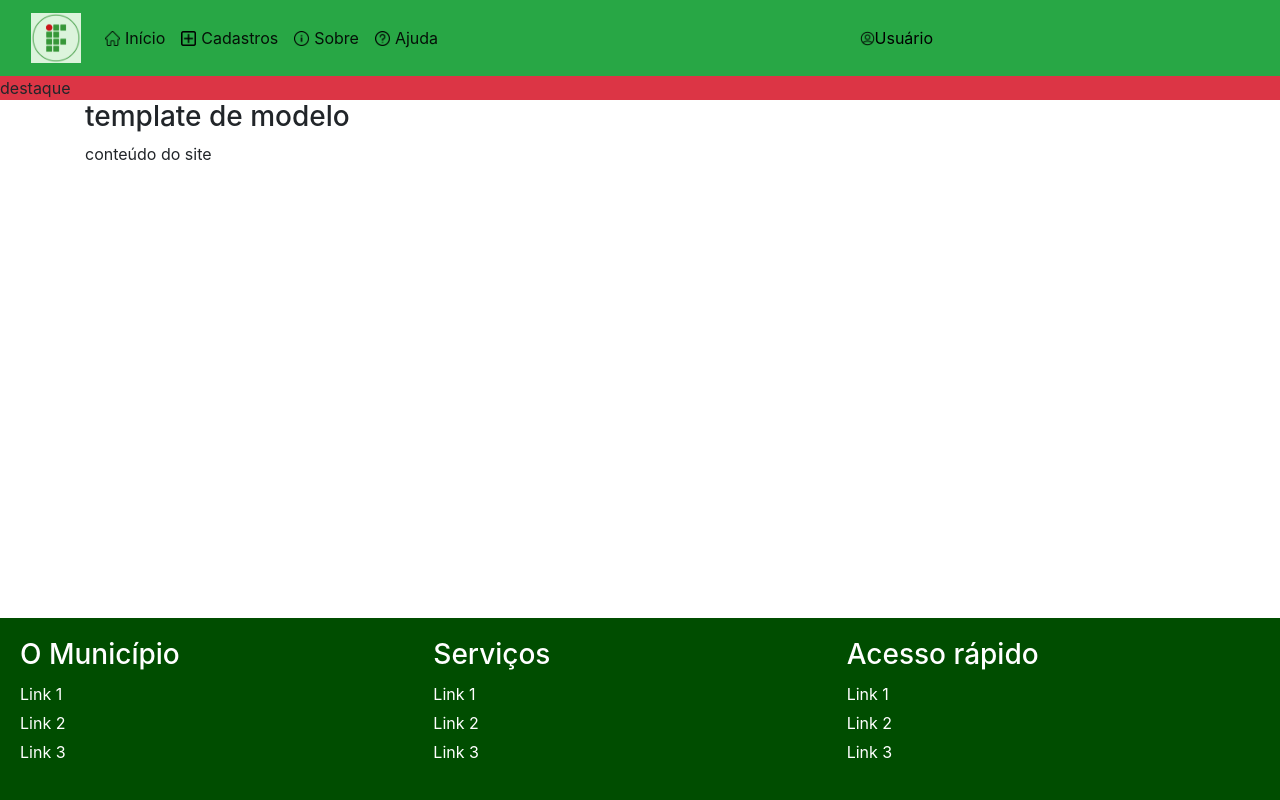
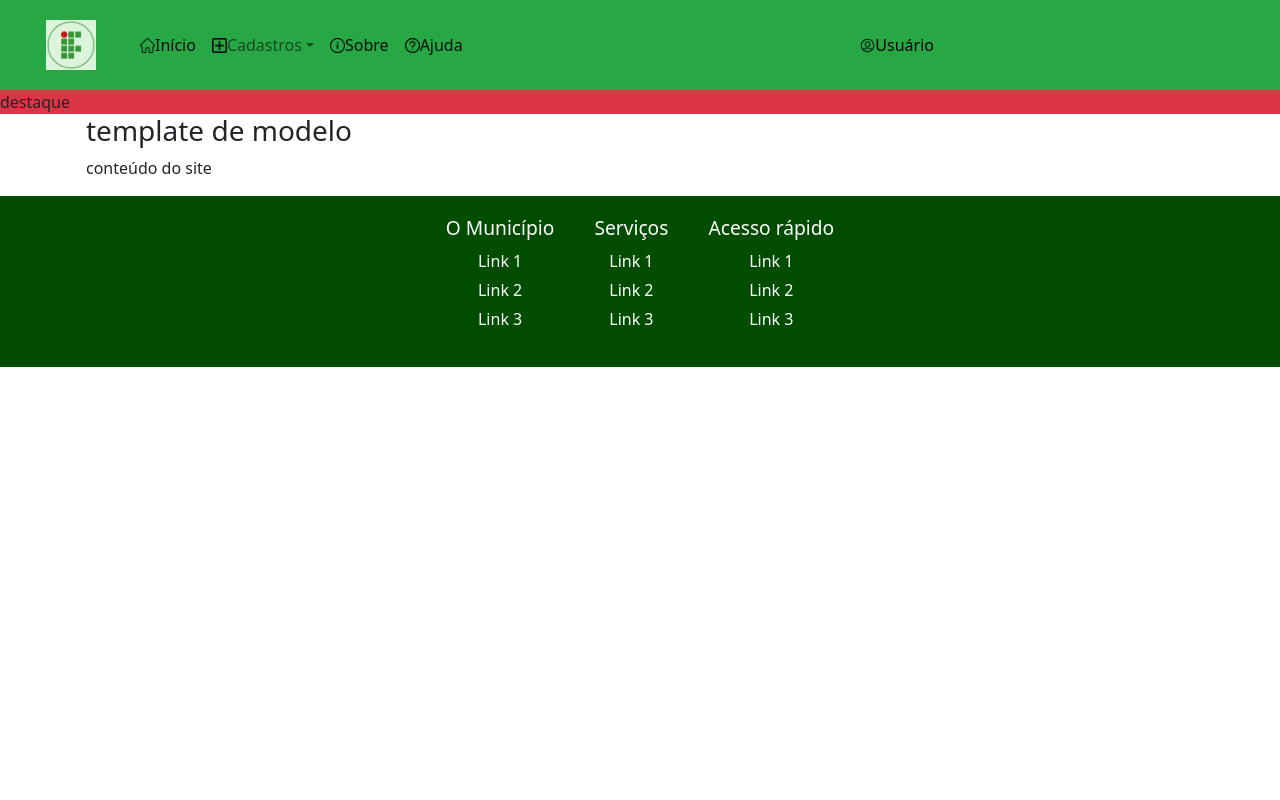
Before and after one commit to samuell19/projeto-django, a Django app: template paginas/templates/paginas/modelo.html in a window 1280 px wide. Run offline with Django 3.2, Linux system fonts and the light colour scheme; the template is opened without the code that fills it, so the values that code supplies are empty; some libraries are stand-ins or nearby versions.

Commit message:
criação de urls pra o modelo junto com o style

```diff
--- a/cadastros/templates/cadastros/form-excluir.html
+++ b/cadastros/templates/cadastros/form-excluir.html
@@ -1,7 +1,7 @@
 {% extends 'paginas/modelo.html' %}
 
 {% block titulo %}
-<title>cadastros</title>
+<title>Cadastros</title>
 {% endblock %}
 
 {% block destaque %}
@@ -20,7 +20,7 @@
 
 <form action="" method="POST">
 
-    <p>Deseja excluir o registro: <strong>{{ object }}</strong>
+    <p>Deseja excluir o registro: <strong>{{ object }}</strong>?
 
     </p>
     {% csrf_token %}
--- a/paginas/templates/paginas/modelo.html
+++ b/paginas/templates/paginas/modelo.html
@@ -6,18 +6,14 @@
     <meta charset="UTF-8">
     <meta name="viewport" content="width=device-width, initial-scale=1.0">
     <link rel="stylesheet" href="https://stackpath.bootstrapcdn.com/bootstrap/5.0.0-alpha1/css/bootstrap.min.css" integrity="sha384-r4NyP46KrjDleawBgD5tp8Y7UzmLA05oM1iAEQ17CSuDqnUK2+k9luXQOfXJCJ4I" crossorigin="anonymous">
-    <script src="https://stackpath.bootstrapcdn.com/bootstrap/5.0.0-alpha1/js/bootstrap.min.js" integrity="sha384-oesi62hOLfzrys4LxRF63OJCXdXDipiYWBnvTl9Y9/TRlw5xlKIEHpNyvvDShgf/" crossorigin="anonymous"></script>
-    <script src="https://cdn.jsdelivr.net/npm/popper.js@1.16.0/dist/umd/popper.min.js" integrity="sha384-Q6E9RHvbIyZFJoft+2mJbHaEWldlvI9IOYy5n3zV9zzTtmI3UksdQRVvoxMfooAo" crossorigin="anonymous"></script>
+    <script src="https://code.jquery.com/jquery-3.5.1.slim.min.js" crossorigin="anonymous"></script>
+    <script src="https://cdn.jsdelivr.net/npm/@popperjs/core@2.0.6/dist/umd/popper.min.js" crossorigin="anonymous"></script>
+    <script src="https://stackpath.bootstrapcdn.com/bootstrap/5.0.0-alpha1/js/bootstrap.min.js" crossorigin="anonymous"></script>
+    <link rel="stylesheet" href="{% static 'css/drop.css' %}">
+
     {% block titulo %}
     <title>modelo</title>
     {% endblock %}
-    <link href="https://stackpath.bootstrapcdn.com/bootstrap/4.5.2/css/bootstrap.min.css" rel="stylesheet">
-
-
-  <script src="https://code.jquery.com/jquery-3.5.1.slim.min.js"></script>
-  <script src="https://cdn.jsdelivr.net/npm/@popperjs/core@2.0.6/dist/umd/popper.min.js"></script>
-  <script src="https://stackpath.bootstrapcdn.com/bootstrap/4.5.2/js/bootstrap.min.js"></script>
-
     <link rel="stylesheet" href="{% static 'css/footer.css' %}">
 </head>
 <body>
@@ -26,7 +22,7 @@
         <nav class="navbar navbar-expand-sm navbar-light bg-success">
             <div class="container-fluid">
                 <a class="navbar-brand" href="#"><img src="{% static 'img/logo redonda.png' %}" width="50"></a>
-                <button class="navbar-toggler" type="button" data-toggle="collapse" data-target="#navbarID"
+                <button class="navbar-toggler" type="button" data-bs-toggle="collapse" data-bs-target="#navbarID"
                     aria-controls="navbarID" aria-expanded="false" aria-label="Toggle navigation">
                     <span class="navbar-toggler-icon"></span>
                 </button>
@@ -36,10 +32,20 @@
                             <img src="{% static 'img/casa.png' %}" width="15" class="me-2">
                             <span>Início</span>
                         </a>
-                        <a class="nav-link active d-flex align-items-center" aria-current="page" href="#">
+                        <!-- Dropdown for Cadastros -->
+                        <div class="nav-item dropdown">
+                            <a class="nav-link dropdown-toggle d-flex align-items-center" href="#" id="cadastrosDropdown" role="button" data-bs-toggle="dropdown" aria-expanded="false">
                                 <img src="{% static 'img/adição.png' %}" width="15" class="me-2">
                                 <span>Cadastros</span>
                             </a>
+                            <div class="dropdown-content">
+                                <a href="{% url 'listar-campos' %}">Campos</a>
+                                <a href="{% url 'listar-atividades' %}">Atividades</a>
+
+
+                            </div>
+                        </div>
+
                         <a class="nav-link active d-flex align-items-center" aria-current="page" href="{% url 'sobre' %}">
                             <img src="{% static 'img/i.png' %}" width="15" class="me-2">
                             <span>Sobre</span>
@@ -49,8 +55,6 @@
                             <span>Ajuda</span>
                         </a>
                     </div>
-
-
                     <a class="nav-link active d-flex align-items-center ml-auto" aria-current="page" href="#" style="margin-right: 300px; color: black;">
                         <img src="{% static 'img/user.png' %}" width="15" class="me-2">
                         <span>Usuário</span>
@@ -60,9 +64,6 @@
         </nav>
     </div>
     {% endblock %}
-
-
-
 
     {% block destaque %}
     <div class="bg-danger">
@@ -105,6 +106,5 @@
         </div>
     </footer>
     {% endblock %}
-
 </body>
 </html>
--- /dev/null
+++ b/static/css/drop.css
@@ -0,0 +1,46 @@
+   /* Estilos básicos para o menu */
+   .navbar {
+    background-color: #4CAF50;
+    padding: 10px;
+}
+
+.navbar a {
+    color: white;
+    text-decoration: none;
+    padding: 10px 20px;
+    display: inline-block;
+}
+
+/* Estilo do item de dropdown */
+.dropdown {
+    position: relative;
+    display: inline-block;
+}
+
+/* Estilo para o conteúdo do dropdown */
+.dropdown-content {
+    display: none;
+    position: absolute;
+    background-color: #f9f9f9;
+    min-width: 160px;
+    box-shadow: 0px 8px 16px 0px rgba(0,0,0,0.2);
+    z-index: 1;
+}
+
+/* Estilo para links dentro do dropdown */
+.dropdown-content a {
+    color: black;
+    padding: 12px 16px;
+    text-decoration: none;
+    display: block;
+}
+
+/* Mostrar o conteúdo do dropdown ao passar o mouse */
+.dropdown:hover .dropdown-content {
+    display: block;
+}
+
+/* Efeito de hover nos links do dropdown */
+.dropdown-content a:hover {
+    background-color: #ddd;
+}
--- a/static/css/estilo.css
+++ /dev/null
@@ -1,3 +0,0 @@
-body {
-    background-color: whitesmoke
-}
--- a/static/css/footer.css
+++ b/static/css/footer.css
@@ -1,55 +1,36 @@
-html, body {
-    height: 100%;
-    margin: 0;
+footer {
+  background-color: #004d00; /* Ajuste a cor de fundo conforme necessário */
+  padding: 20px 0;
   display: flex;
-    flex-direction: column;
-  }
-
-  main {
-    flex: 1;
-  }
-
-  footer {
-    background-color: #004d00; /* Cor de fundo verde escuro */
-    color: white;
-    padding: 20px;
-    display: flex;
-    justify-content: space-around; /* Espaçamento entre colunas */
-    text-align: left;
-    margin-top: auto; /* Garante que o rodapé seja empurrado para o fim da página */
+  justify-content: center;
 }
 
 .footer-section {
-    flex: 1;
+  color: white;
+  margin: 0 20px;
+  text-align: center;
 }
 
 .footer-section h3 {
+  font-size: 1.2em;
   margin-bottom: 10px;
 }
 
 .footer-section ul {
-    list-style-type: none;
+  list-style: none;
   padding: 0;
 }
 
-  .footer-section li {
-    margin-bottom: 5px;
+.footer-section ul li {
+  margin: 5px 0;
 }
 
-  .footer-section a {
+.footer-section ul li a {
   color: white;
   text-decoration: none;
+  transition: color 0.3s;
 }
 
-  .footer-section a:hover {
-    text-decoration: underline;
+.footer-section ul li a:hover {
+  color: #ddd;
 }
-
-  /* No arquivo styles.css ou outro arquivo CSS que você esteja utilizando */
-.navbar-nav .nav-link img {
-    vertical-align: middle;
-}
-
-.navbar-nav .nav-link span {
-    margin-left: 5px; /* Aumentando um pouco mais o espaçamento */
-}
```
Also changed, not shown: static/css/style.css (added, +112 -0 lines). Lines whose indentation alone changed are shown as unchanged.
